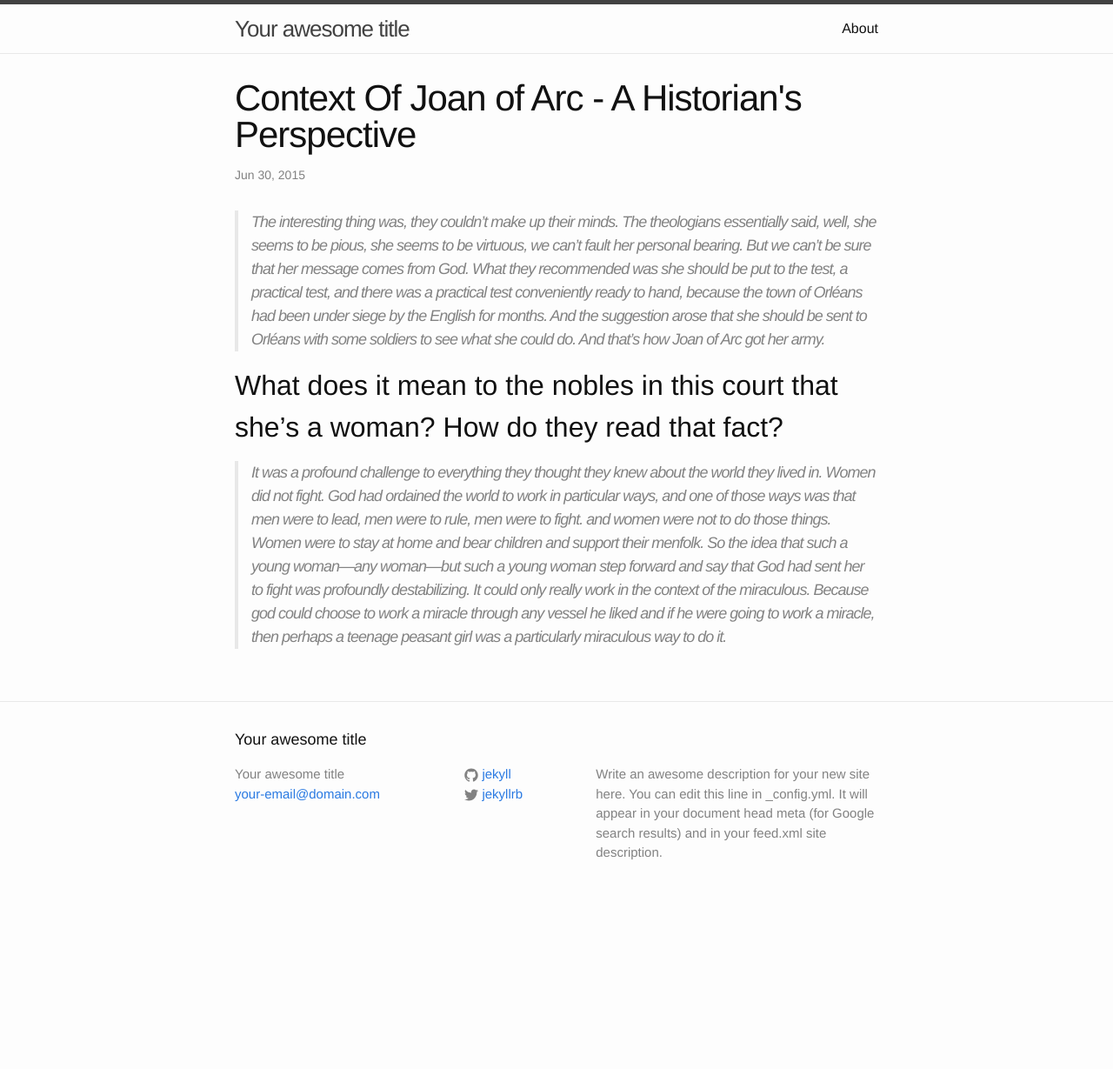
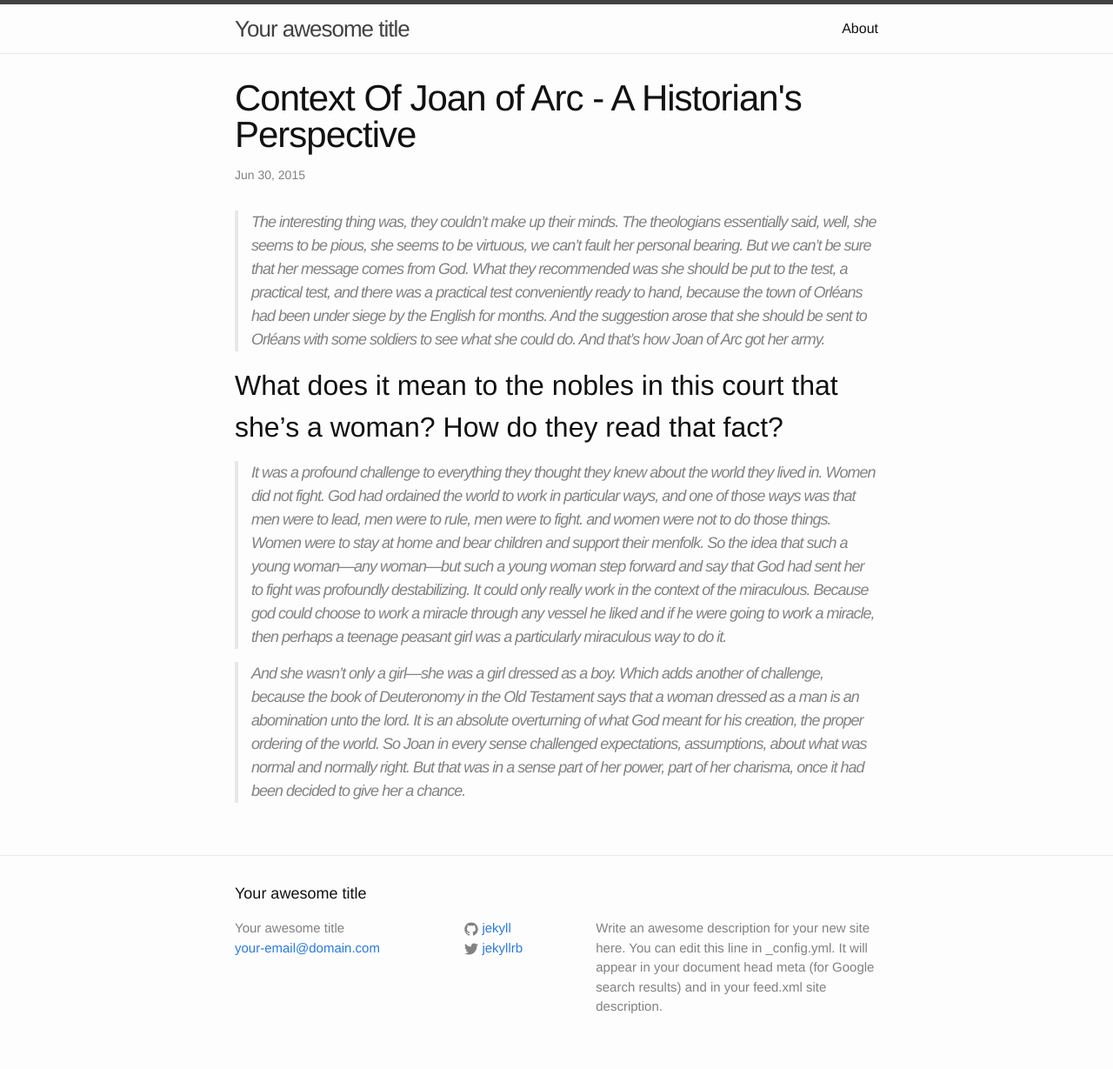
Before and after one commit to laurennicoleroth/laurennicoleroth.github.io, a Jekyll site: the page built from _posts/2015-07-01-joan-of-arc.markdown, in a window 1280 px wide. Shown: the whole page at 87% size. Built offline with Jekyll 4.4.1, drawn with Linux system fonts in a browser that asks for light colours; before the commit the page ends 1052 px from its top, so only the background shows below that.

Commit message:
Add another block quote

```diff
--- a/_posts/2015-07-01-joan-of-arc.markdown
+++ b/_posts/2015-07-01-joan-of-arc.markdown
@@ -11,4 +11,6 @@ categories: history women religion
 
 > It was a profound challenge to everything they thought they knew about the world they lived in. Women did not fight. God had ordained the world to work in particular ways, and one of those ways was that men were to lead, men were to rule, men were to fight. and women were not to do those things. Women were to stay at home and bear children and support their menfolk. So the idea that such a young woman—any woman—but such a young woman step forward and say that God had sent her to fight was profoundly destabilizing. It could only really work in the context of the miraculous. Because god could choose to work a miracle through any vessel he liked and if he were going to work a miracle, then perhaps a teenage peasant girl was a particularly miraculous way to do it.
 
+> And she wasn’t only a girl—she was a girl dressed as a boy. Which adds another of challenge, because the book of Deuteronomy in the Old Testament says that a woman dressed as a man is an abomination unto the lord. It is an absolute overturning of what God meant for his creation, the proper ordering of the world. So Joan in every sense challenged expectations, assumptions, about what was normal and normally right. But that was in a sense part of her power, part of her charisma, once it had been decided to give her a chance.
+
 [jezebel article]:     http://pictorial.jezebel.com/author-helen-castor-talks-putting-joan-of-arc-back-into-1714892216
```
